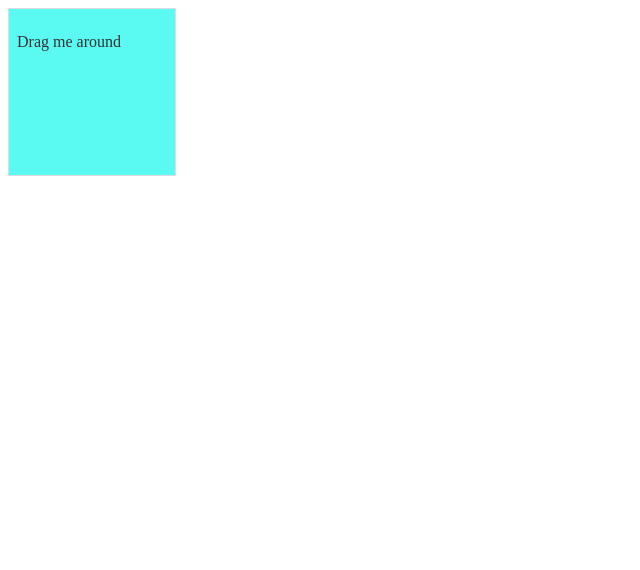
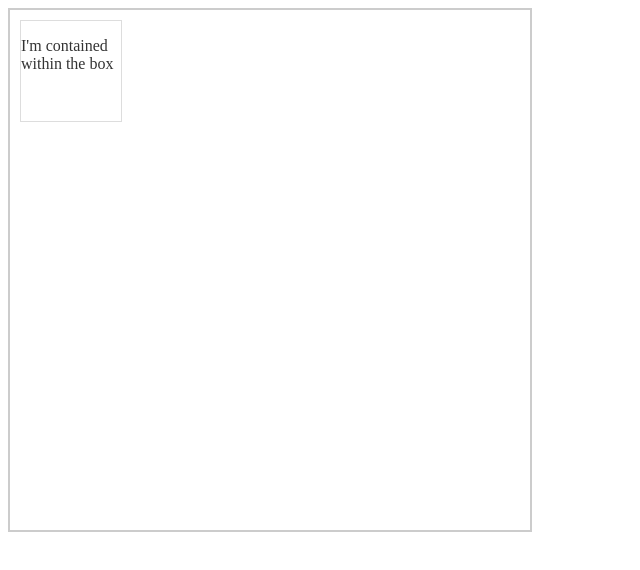
Before and after one commit to HeadHunTeR779/jQuery-Based-Code-Player, a plain HTML site: page jQuery.html in a window 1280 px wide. Shown: the whole page, without its empty margins (0-640 px from the left). Drawn offline with Linux system fonts and the light colour scheme.

Commit message:
Motion Restricted In a Box

```diff
--- a/jQuery.html
+++ b/jQuery.html
@@ -11,20 +11,23 @@
     <link href="jquery-ui-1.12.1.custom/jquery-ui.css" rel="stylesheet"> <!-- for jquery-ui -->
 
     <style>
-      #draggable { width: 150px; height: 150px; padding: 0.5em; background-color: #5afaf3;}
+      #containment-wrapper { width: 500px; height:500px; border:2px solid #ccc; padding: 10px;}
+      #draggable3 { width: 100px ; height: 100px;}
     </style>
 
   </head>
 
   <body>
 
-    <div id="draggable" class="ui-widget-content">
-      <p>Drag me around</p>
+    <div id="containment-wrapper">
+      <div id="draggable3" class="draggable ui-widget-content">
+        <p>I'm contained within the box</p>
+      </div>
     </div>
 
     <script type="text/javascript">
 
-      $( "#draggable" ).draggable();
+      $( "#draggable3" ).draggable({ containment: "#containment-wrapper", scroll: true, axis: "y" });
 
     </script>
 
```
